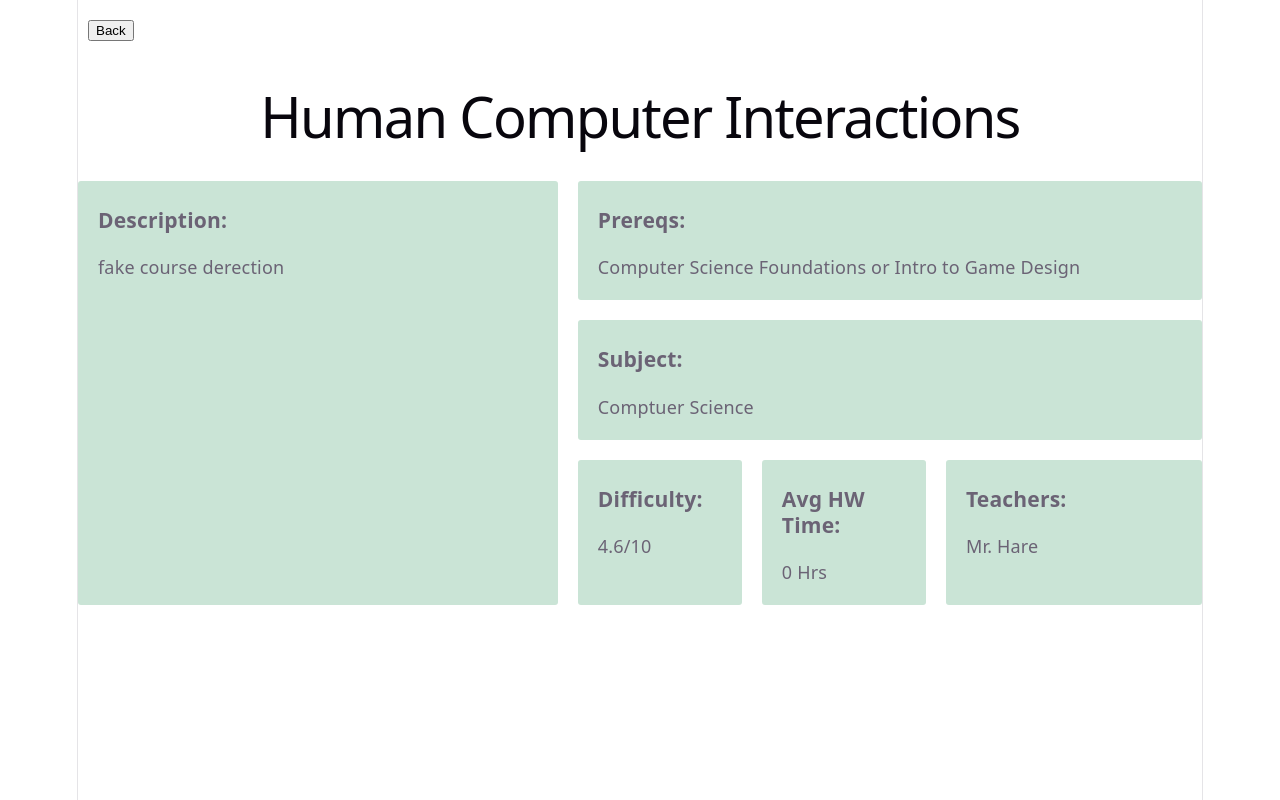
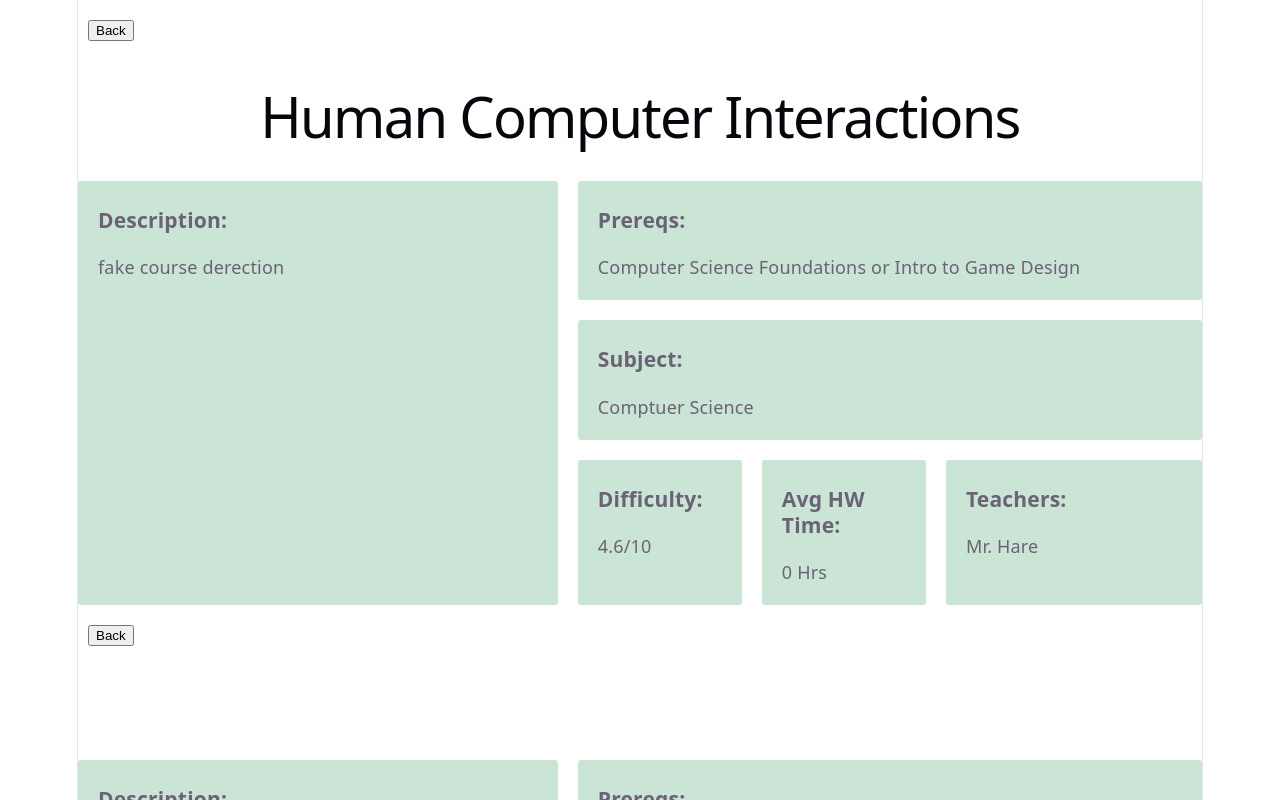
Before and after one commit to DanielH828/team-SifakaAbnab-SchoolGuide, a React (Vite) app: page / in a window 1280 px wide. Shown: the top 800 px of the page. Built offline with nearby package versions, Linux system fonts and the light colour scheme.

Commit message:
Back button works now! Card works but there is a small error because I typed names inconsistently.

```diff
--- a/src/App.jsx
+++ b/src/App.jsx
@@ -8,7 +8,7 @@ import './App.css'
 
 function App() {
   const [count, setCount] = useState(0)
-  const [page, setPage] = useState("")
+  const [page, setPage] = useState("courseProfile")
 
   return (
     <>
@@ -23,6 +23,7 @@ function App() {
         teachers="Mr. Hare"
       />
       {page === "courseList" && <CourseList />}
+      {page === "courseProfile" && <CourseProfile />}
     </>
   )
 }
--- a/src/CourseList.jsx
+++ b/src/CourseList.jsx
@@ -1,6 +1,7 @@
 import './CourseList.css';
 import ListCard from './ListCard.jsx';
 import { useState } from 'react';
+import { StrictMode } from 'react';
 
 
 
--- a/src/CourseProfile.jsx
+++ b/src/CourseProfile.jsx
@@ -1,7 +1,7 @@
 import './CourseProfile.css'
 import { useState } from 'react'
 
-function CourseProfile({courseName, courseDesc, prereqs, subject, difficulty, hwTime, teachers}) {
+function CourseProfile({courseName, courseDesc, prereqs, subject, difficulty, hwTime, teachers, setPage}) {
     return(
         <div id="theCourseProfileOne">
             <button id="backButton" onClick={() => setPage('courseList')}>Back</button>
--- a/src/ListCard.jsx
+++ b/src/ListCard.jsx
@@ -1,13 +1,13 @@
 import { useState } from 'react';
 
-function ListCard({name, description, image, difficulty, workload}){
+function ListCard({courseName, courseDescription, image, difficulty, workload}){
     return(
         <div>
             <h2>{courseName}</h2>
             <p>{coursesDescription}</p>
             {/*make workload and difficulty receive user responses later...*/}
-            <p>{Workload}</p>
-            <p>{Difficulty}</p>
+            <p>{workload}</p>
+            <p>{difficulty}</p>
         </div>
     )
 }
```
